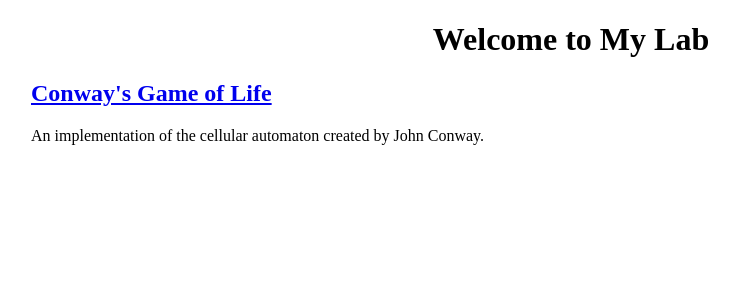
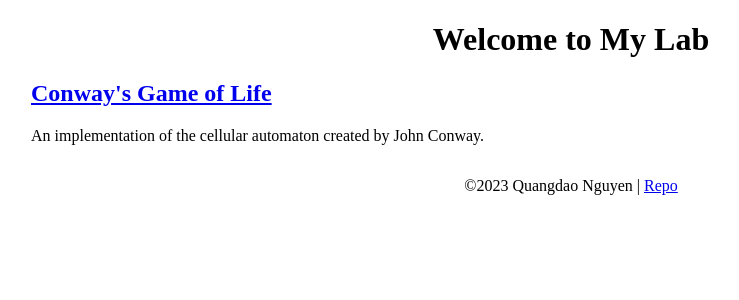
Before and after one commit to quangdaon/lab, a SvelteKit app: page / in a window 1280 px wide. Shown: the top 300 px of the page, without its empty margins (69-808 px from the left). Built offline with nearby package versions, Linux system fonts and the light colour scheme.

Commit message:
Metadata

```diff
--- a/src/app.html
+++ b/src/app.html
@@ -2,8 +2,8 @@
 <html lang="en">
 	<head>
 		<meta charset="utf-8" />
-		<link rel="icon" href="%sveltekit.assets%/favicon.png" />
 		<meta name="viewport" content="width=device-width" />
+		<title>Quangdao's Lab</title>
 		%sveltekit.head%
 	</head>
 	<body data-sveltekit-preload-data="hover">
--- a/src/routes/+page.svelte
+++ b/src/routes/+page.svelte
@@ -4,22 +4,27 @@
 	const apps = data.apps;
 </script>
 
-<div class="container">
-	<div class="intro">
+<main class="container">
+	<header class="intro">
 		<h1>Welcome to My Lab</h1>
-	</div>
+	</header>
 
-	<div class="apps">
+	<section class="apps">
 		{#each apps as app}
-			<div class="app">
+			<article class="app">
 				<h2>
 					<a rel="external" href="/{app.path}">{app.name}</a>
 				</h2>
-        <p>{app.description}</p>
-			</div>
+				<p>{app.description}</p>
+			</article>
 		{/each}
-	</div>
-</div>
+	</section>
+
+	<footer class="footer">
+		&copy;{new Date().getFullYear()} Quangdao Nguyen |
+		<a href="https://github.com/quangdaon/lab" target="_blank" rel="noreferrer">Repo</a>
+	</footer>
+</main>
 
 <style>
 	:global(body) {
@@ -34,4 +39,9 @@
 	.intro {
 		text-align: center;
 	}
+
+	.footer {
+		margin-top: 2em;
+		text-align: center;
+	}
 </style>
```
Also changed, not shown: static/favicon.png (deleted), 1 other file (tests, documents, lock files or other folders).
